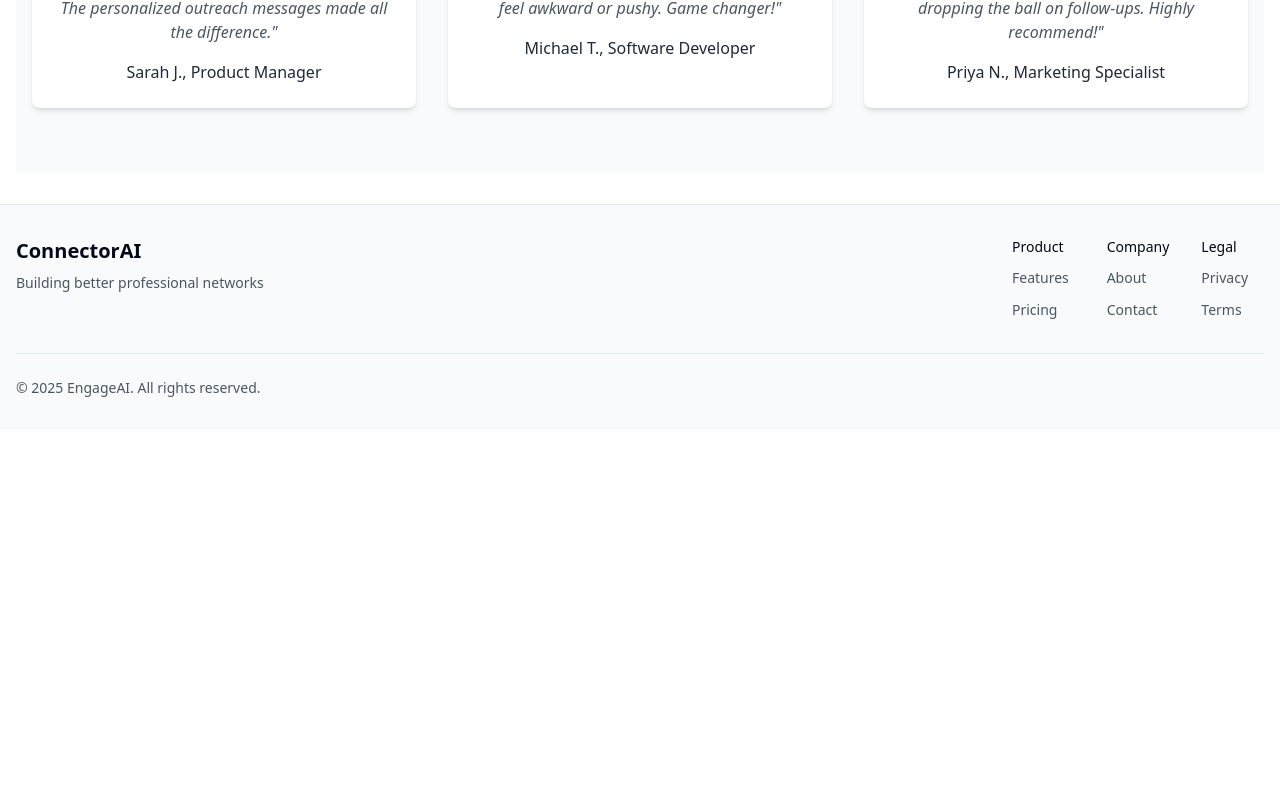
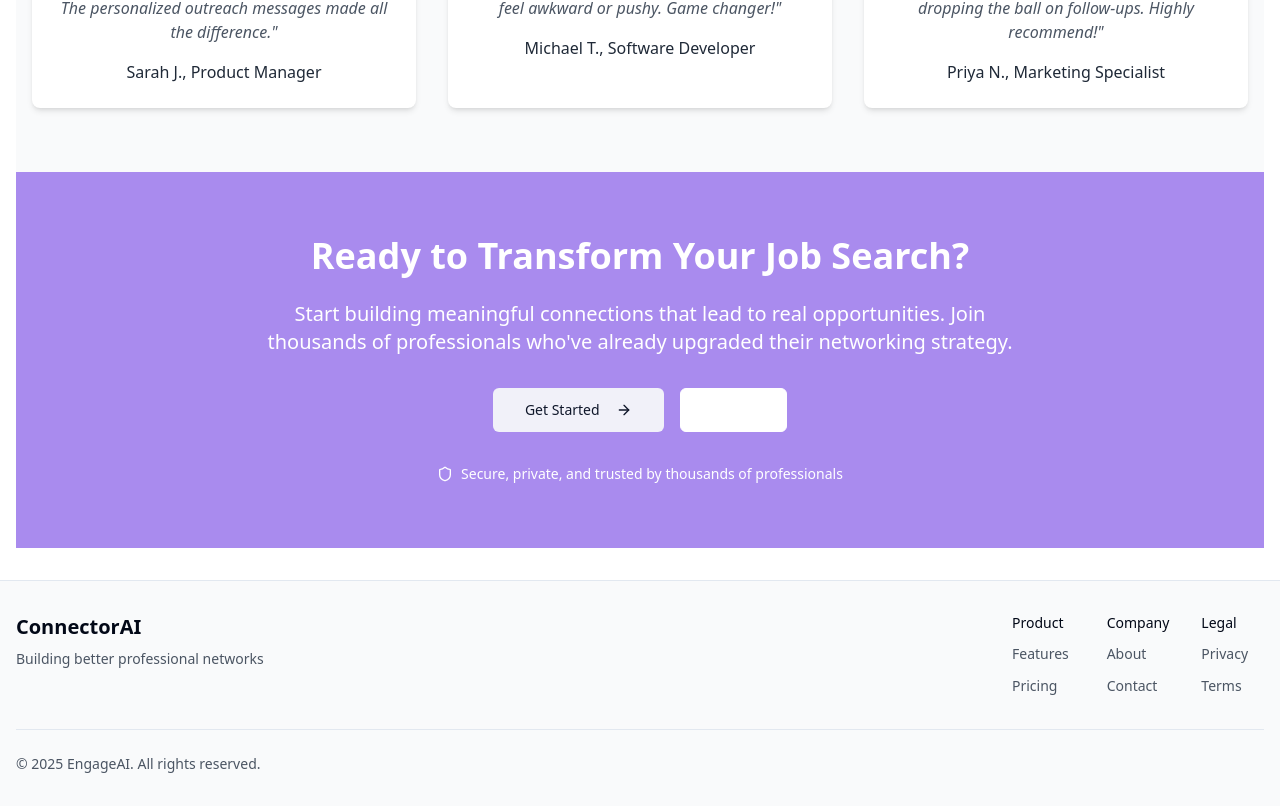
Before and after one commit to DrBeast/opener-studio, a React (Vite) app: page / in a window 1280 px wide. Shown: the part 3009-3815 px from the top of the page. Before the commit the page ends 3439 px from the top, so only its background shows below. Built offline with nearby package versions, Linux system fonts and the light colour scheme.

Commit message:
Reverted to commit 80c256ce5a527ba7b795935289f6412b9abd74a1

```diff
--- a/src/components/landing/CTASection.tsx
+++ b/src/components/landing/CTASection.tsx
@@ -1,11 +1,52 @@
+
 import { Link } from "react-router-dom";
 import { Button } from "@/components/ui/button";
 import { ArrowRight, Shield } from "lucide-react";
 import { useAuth } from "@/hooks/useAuth";
+
 const CTASection = () => {
-  const {
-    user
-  } = useAuth();
-  return;
+  const { user } = useAuth();
+
+  return (
+    <section id="cta" className="py-16 bg-primary text-white">
+      <div className="container mx-auto px-4 text-center">
+        <h2 className="text-3xl md:text-4xl font-bold mb-6">
+          Ready to Transform Your Job Search?
+        </h2>
+        <p className="text-lg md:text-xl mb-8 max-w-3xl mx-auto">
+          Start building meaningful connections that lead to real opportunities. Join thousands of professionals who've already upgraded their networking strategy.
+        </p>
+
+        <div className="flex flex-col sm:flex-row justify-center items-center gap-4">
+          {user ? (
+            <Link to="/pipeline">
+              <Button size="lg" variant="secondary" className="font-medium">
+                Go to Dashboard <ArrowRight className="ml-2 h-5 w-5" />
+              </Button>
+            </Link>
+          ) : (
+            <>
+              <Link to="/auth/signup">
+                <Button size="lg" variant="secondary" className="font-medium">
+                  Get Started <ArrowRight className="ml-2 h-5 w-5" />
+                </Button>
+              </Link>
+              <Link to="/auth/login">
+                <Button size="lg" variant="outline" className="border-white text-white hover:bg-white/10">
+                  Log In
+                </Button>
+              </Link>
+            </>
+          )}
+        </div>
+
+        <div className="flex items-center justify-center mt-8 text-sm">
+          <Shield className="h-4 w-4 mr-2" />
+          <span>Secure, private, and trusted by thousands of professionals</span>
+        </div>
+      </div>
+    </section>
+  );
 };
+
 export default CTASection;
```
